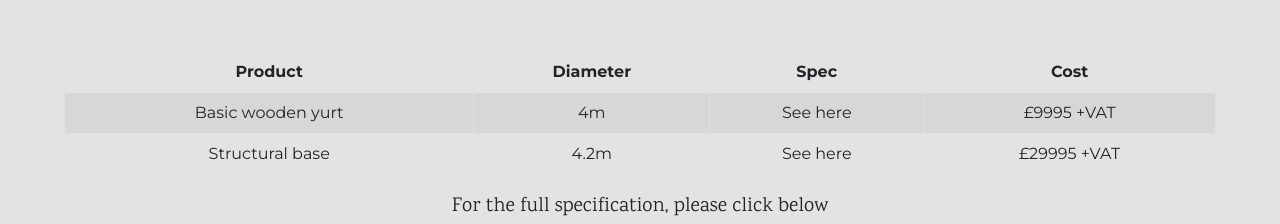
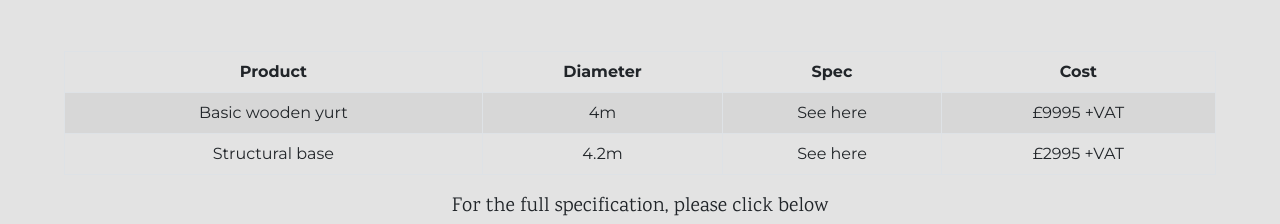
Before and after one commit to roryjjackson/reactadventureyurts, a React (Create React App) app: page / in a window 1280 px wide. Shown: the part 2880-3104 px from the top of the page. Built offline with nearby package versions, Linux system fonts and the light colour scheme.

Commit message:
corrected price for base

```diff
--- a/src/components/Table.js
+++ b/src/components/Table.js
@@ -25,7 +25,7 @@ function BasicExample() {
             <td>Structural base</td>
             <td>4.2m</td>
             <td>See here</td>
-            <td>£29995 +VAT</td>
+            <td>£2995 +VAT</td>
           </tr>
         </tbody>
       </Table>
```
